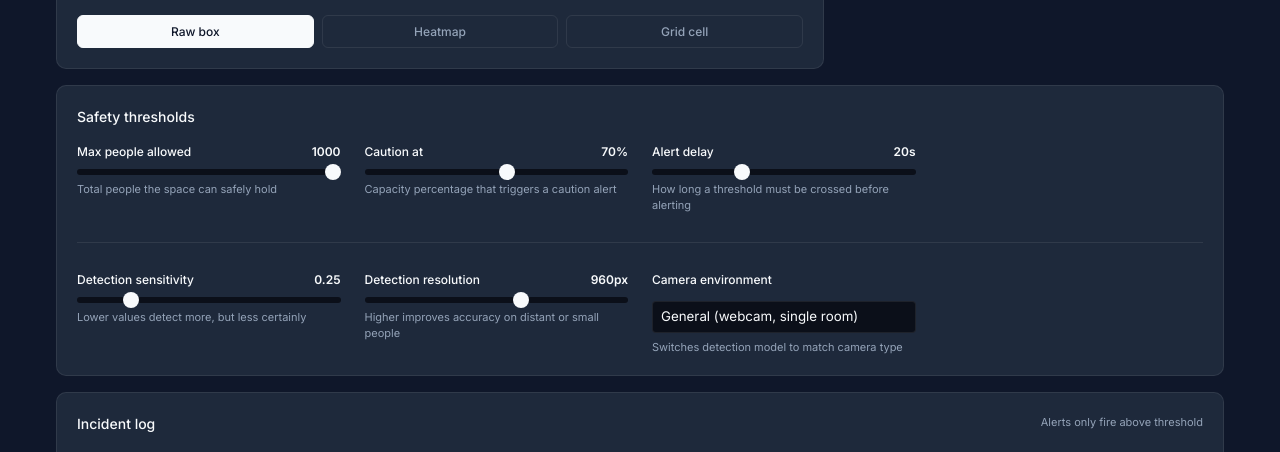
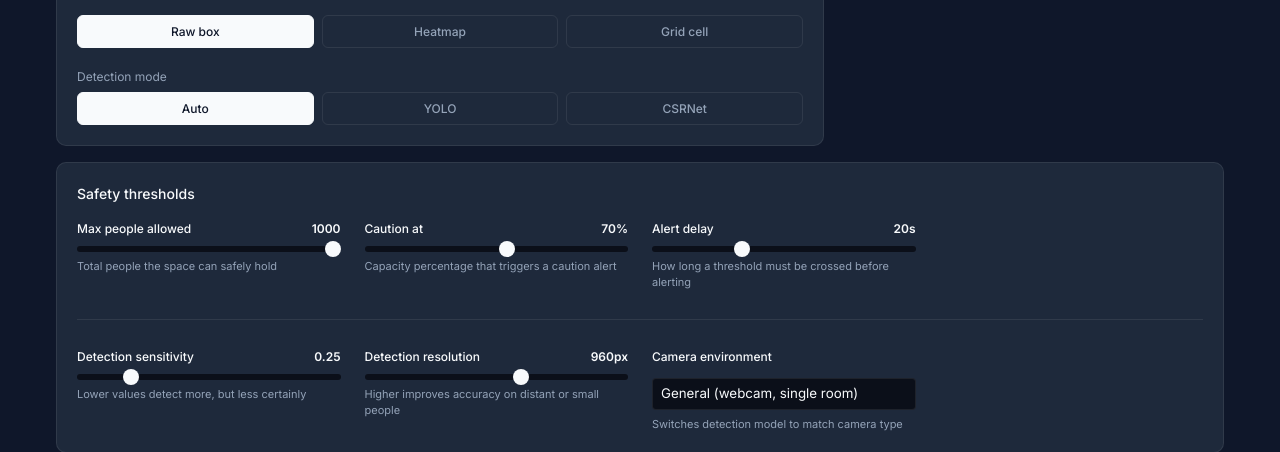
Before and after one commit to ArjitSharma19/Crowd-Detection-And-Prevention, a FastAPI app: page / in a window 1280 px wide. Shown: the part 548-1000 px from the top of the page. Run offline with FastAPI, Linux system fonts and the light colour scheme.

Commit message:
feat(config): increase max capacity to 1000 and add UI controls

```diff
--- a/webapp/static/js/dashboard.js
+++ b/webapp/static/js/dashboard.js
@@ -7,12 +7,13 @@
 let currentCount = 0;
 
 const thresholds = {
-    maxPeople: 25,
+    maxPeople: 1000,
     cautionAt: 70,
     alertDelay: 20,
     confidence: 0.25,
     resolution: 960,
-    modelType: 'general'
+    modelType: 'general',
+    detectionMode: 'auto'
 };
 
 // DOM Elements cache
@@ -73,6 +74,7 @@
         thresholds.confidence = config.confidence_threshold;
         thresholds.resolution = config.imgsz;
         thresholds.modelType = config.model_type;
+        thresholds.detectionMode = config.detection_mode || 'auto';
 
         // Sync UI Sliders & Labels
         if (sliderMaxPeople) {
@@ -99,6 +101,19 @@
             selectModelType.value = thresholds.modelType;
         }
 
+        // Sync UI Detection Mode buttons
+        const detButtons = ['btn-det-auto', 'btn-det-yolo', 'btn-det-csrnet'];
+        detButtons.forEach(id => {
+            const btn = document.getElementById(id);
+            if (btn) {
+                if (id.endsWith(thresholds.detectionMode)) {
+                    btn.classList.add('active');
+                } else {
+                    btn.classList.remove('active');
+                }
+            }
+        });
+
         console.log('Successfully synced initial config from backend:', config);
     } catch (error) {
         console.error('Error syncing config from backend:', error);
@@ -112,7 +127,8 @@
         trigger_delay: parseFloat(thresholds.alertDelay),
         confidence_threshold: thresholds.confidence,
         imgsz: thresholds.resolution,
-        model_type: thresholds.modelType
+        model_type: thresholds.modelType,
+        detection_mode: thresholds.detectionMode
     };
 
     try {
@@ -127,6 +143,27 @@
     } catch (err) {
         console.error('Error updating backend config:', err);
     }
+}
+
+function setDetectionMode(mode) {
+    thresholds.detectionMode = mode;
+    console.log(`Detection mode changed to: ${mode}`);
+
+    // Update button styling
+    const detButtons = ['btn-det-auto', 'btn-det-yolo', 'btn-det-csrnet'];
+    detButtons.forEach(id => {
+        const btn = document.getElementById(id);
+        if (btn) {
+            if (id.endsWith(mode)) {
+                btn.classList.add('active');
+            } else {
+                btn.classList.remove('active');
+            }
+        }
+    });
+
+    // Send update to backend
+    sendConfigUpdate();
 }
 
 // ----------------------------------------------------
@@ -263,11 +300,15 @@
             const elLiveModelBadge = document.getElementById('live-model-badge');
             const elModelDot = document.getElementById('model-dot');
             if (elLiveModelBadge) {
-                elLiveModelBadge.textContent = data.model_used;
+                const modeLabel = data.detection_mode === 'auto' ? ' (auto)' : ' (manual)';
+                elLiveModelBadge.textContent = data.model_used + modeLabel;
                 if (elModelDot) {
                     if (data.model_used === 'YOLO') {
                         elLiveModelBadge.style.color = '#38bdf8'; // sky blue
                         elModelDot.style.backgroundColor = '#38bdf8';
+                    } else if (data.model_used === 'YOLO + SAHI' || data.model_used === 'SAHI') {
+                        elLiveModelBadge.style.color = '#10b981'; // emerald green
+                        elModelDot.style.backgroundColor = '#10b981';
                     } else {
                         elLiveModelBadge.style.color = '#a855f7'; // purple
                         elModelDot.style.backgroundColor = '#a855f7';
--- a/webapp/templates/index.html
+++ b/webapp/templates/index.html
@@ -76,6 +76,16 @@
                          <button id="btn-mode-heatmap" class="btn-toggle" onclick="setViewMode('heatmap')">Heatmap</button>
                          <button id="btn-mode-grid" class="btn-toggle" onclick="setViewMode('grid')">Grid cell</button>
                      </div>
+
+                     <!-- Detection-Mode Toggle Buttons -->
+                     <div style="display: flex; flex-direction: column; gap: 6px; margin-top: 4px;">
+                          <div class="label-muted" style="margin-bottom: 0;">Detection mode</div>
+                          <div class="view-mode-toggles" id="detection-mode-toggles">
+                              <button id="btn-det-auto" class="btn-toggle active" onclick="setDetectionMode('auto')">Auto</button>
+                              <button id="btn-det-yolo" class="btn-toggle" onclick="setDetectionMode('yolo')">YOLO</button>
+                              <button id="btn-det-csrnet" class="btn-toggle" onclick="setDetectionMode('csrnet')">CSRNet</button>
+                          </div>
+                     </div>
                 </div>
             </section>
 
@@ -125,9 +135,9 @@
                     <div class="threshold-column">
                         <div class="slider-header">
                             <label for="slider-max-people" class="label-primary">Max people allowed</label>
-                            <span id="val-max-people" class="slider-value">25</span>
+                            <span id="val-max-people" class="slider-value">1000</span>
                         </div>
-                        <input type="range" id="slider-max-people" min="1" max="200" step="1" value="25" class="slider-input">
+                        <input type="range" id="slider-max-people" min="1" max="1000" step="1" value="1000" class="slider-input">
                         <div class="helper-text">Total people the space can safely hold</div>
                     </div>
 
```
